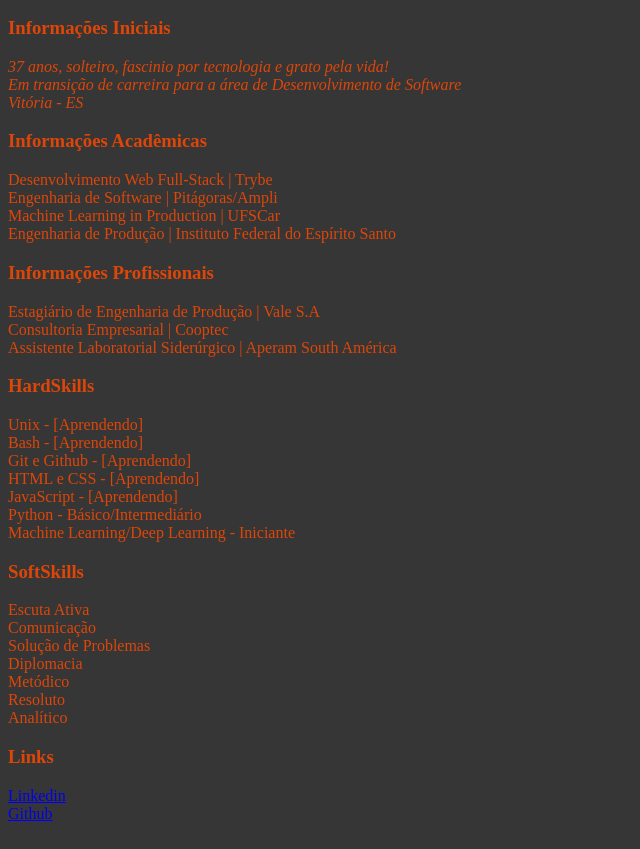
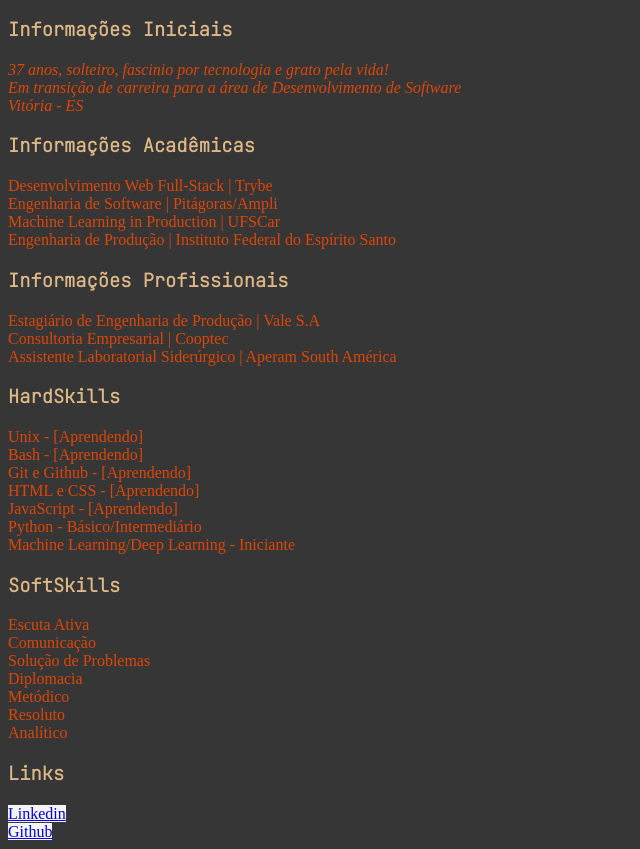
Before and after one commit to luizeduardome/luizeduardome.github.io, a plain HTML site: page index.html in a window 1280 px wide. Shown: the part 622-1471 px from the top of the page, without its empty margins (0-640 px from the left). Drawn offline with Linux system fonts and the light colour scheme.

Commit message:
Concluido os exercícios/3.2.

```diff
--- a/index.html
+++ b/index.html
@@ -5,13 +5,17 @@
 	<meta name="viewport"
 		  content="width=device-width, user-scalable=no, initial-scale=1.0, maximum-scale=1.0, minimum-scale=1.0">
 	<meta http-equiv="X-UA-Compatible" content="ie=edge">
-	<title>Apprentice | Software development</title>
+	<title>Aprendiz | Desenvolvimento de Software</title>
 	<link rel="preconnect" href="https://fonts.googleapis.com">
 	<link rel="preconnect" href="https://fonts.gstatic.com">
 	<link rel="preconnect" href="https://fonts.googleapis.com">
 	<link rel="preconnect" href="https://fonts.gstatic.com">
 	<link href=https://fonts.googleapis.com/css2?family=JetBrains+Mono:wght@200&display=swap" rel="stylesheet">
 	<link rel="stylesheet" type="text/css" href="style.css">
+
+	<style>
+
+	</style>
 </head>
 <body>
 
@@ -73,8 +77,8 @@
 </p>
 
 <h3 id="link">Links</h3>
-<a href="https://www.linkedin.com/in/luizeduardome/" target="_blank">Linkedin</a> <br>
-<a href="https://github.com/luizeduardome" target="_blank">Github</a> <br>
+<a id="linkedin" href="https://www.linkedin.com/in/luizeduardome/" target="_blank">Linkedin</a> <br>
+<a id="github" href="https://github.com/luizeduardome" target="_blank">Github</a> <br>
 
 
 
--- a/style.css
+++ b/style.css
@@ -10,3 +10,15 @@
 #dados{
     font-style: italic;
 }
+
+h3{
+    font-family: 'JetBrains Mono', monospace;
+    color: burlywood;
+}
+
+#linkedin{
+    background-color: whitesmoke;
+}
+#github{
+    background-color: whitesmoke;
+}
```
